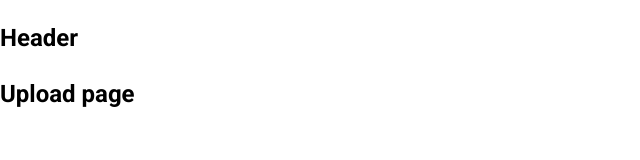
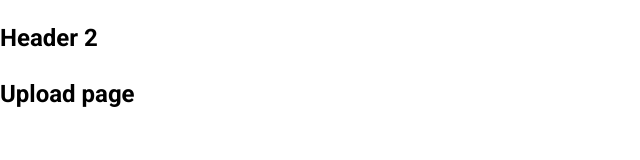
Before and after one commit to thaison-NewBie/tiktok-ui, a React (Create React App) app: page /upload in a window 1280 px wide. Shown: the top 160 px of the page, without its empty margins (0-640 px from the left). Built offline with nearby package versions, Linux system fonts and the light colour scheme.

Commit message:
Lưu thay đổi trước khi pull

```diff
--- a/src/components/Layout/components/Header/index.js
+++ b/src/components/Layout/components/Header/index.js
@@ -1,5 +1,5 @@
 function Header() {
-    return <h2>Header</h2>;
+    return <h2>Header 2</h2>;
 }
 
 export default Header;
```
